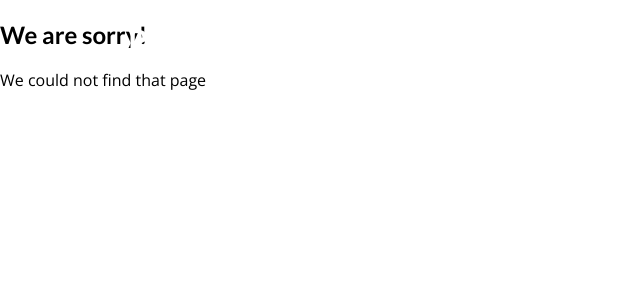
After one commit to raulcanodev/django-blog-website, a Django app: template templates/404.html in a window 1280 px wide. The commit adds this page. Shown: the top 300 px of the page, without its empty margins (0-640 px from the left). Run offline with Django 4.2, Linux system fonts and the light colour scheme; the template is opened without the code that fills it, so the values that code supplies are empty.

```diff
--- /dev/null
+++ b/templates/404.html
@@ -0,0 +1,8 @@
+{% extends 'base.html' %}
+
+{% block title %}We didn't find that page!{% endblock title %}
+
+{% block content %}
+    <h2>We are sorry!</h2>
+    <p>We could not find that page</p>
+{% endblock content %}
```
Also changed, not shown: blog/templates/blog/index.html (line endings or trailing spaces).
